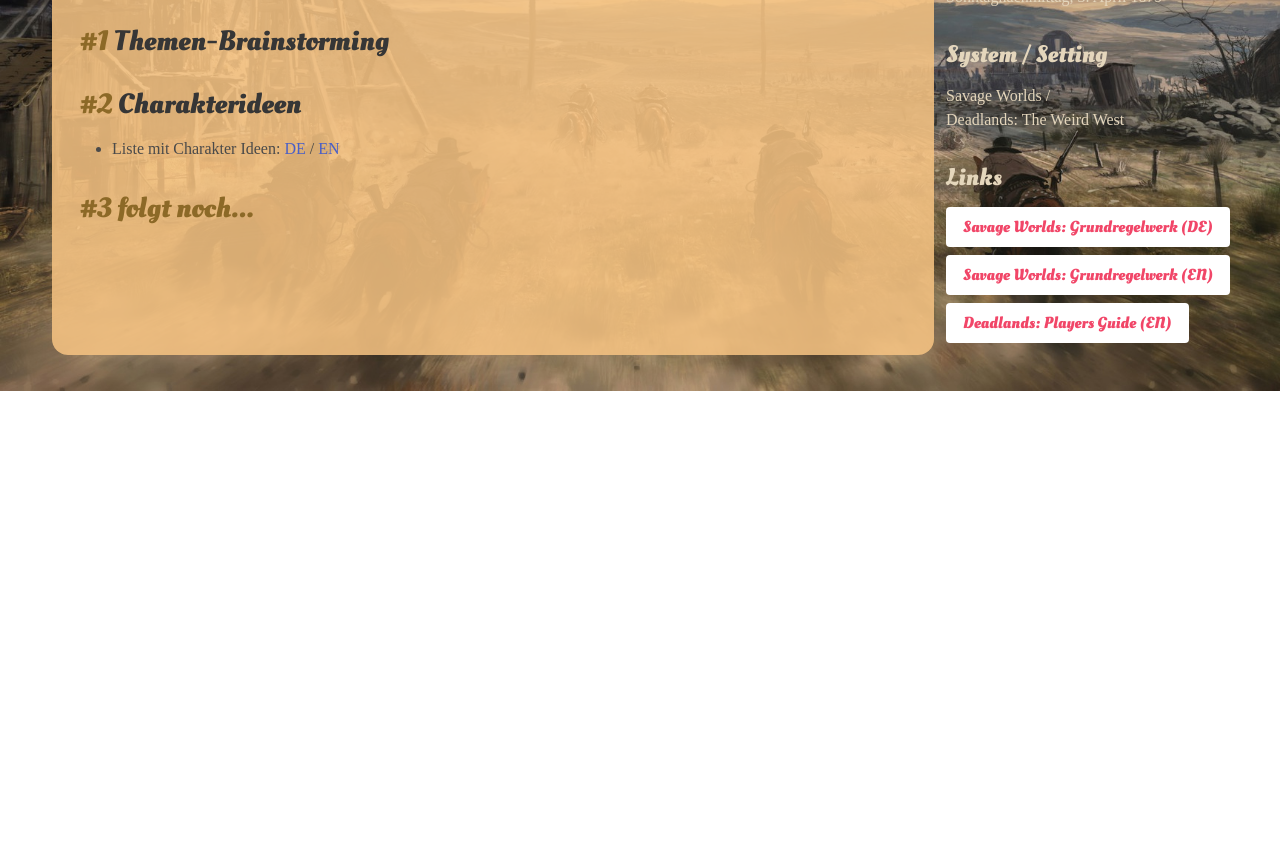
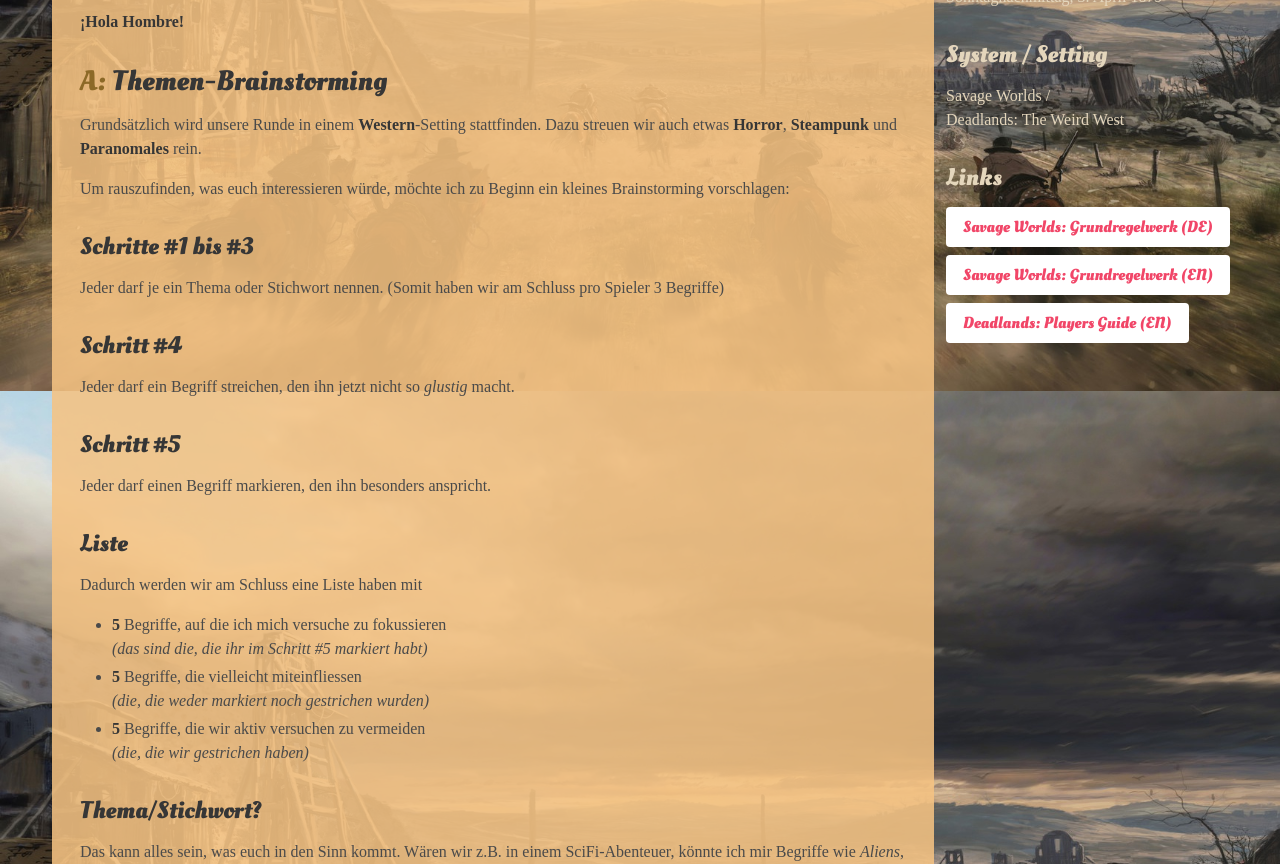
Before and after one commit to Level8Broccoli/deadlands.oliverbucher.com, an Eleventy site: page index.md in a window 1280 px wide. Shown: the part 409-1273 px from the top of the page. Before the commit the page ends 800 px from the top, so only its background shows below. Built offline with nearby package versions, Linux system fonts and the light colour scheme; Eleventy itself is replaced by a stand-in of ours; files that its build step writes are made by us from their sources; a web font is replaced by a local one.

Commit message:
index page

```diff
--- a/index.md
+++ b/index.md
@@ -6,10 +6,40 @@ homepage: true
 
 # Willkommen im Weird West
 
-## <span class="custom-number">#1</span> Themen-Brainstorming
+**¡Hola Hombre!**
 
-## <span class="custom-number">#2</span> Charakterideen
+## <span class="custom-number">A:</span> Themen-Brainstorming
+
+Grundsätzlich wird unsere Runde in einem **Western**-Setting stattfinden. Dazu streuen wir auch etwas **Horror**, **Steampunk** und **Paranomales** rein.
+
+Um rauszufinden, was euch interessieren würde, möchte ich zu Beginn ein kleines Brainstorming vorschlagen:
+
+### Schritte #1 bis #3
+Jeder darf je ein Thema oder Stichwort nennen. (Somit haben wir am Schluss pro Spieler 3 Begriffe)
+
+### Schritt #4
+Jeder darf ein Begriff streichen, den ihn jetzt nicht so _glustig_ macht.
+
+### Schritt #5
+Jeder darf einen Begriff markieren, den ihn besonders anspricht.
+
+### Liste
+Dadurch werden wir am Schluss eine Liste haben mit
+
+* **5** Begriffe, auf die ich mich versuche zu fokussieren\
+_(das sind die, die ihr im Schritt #5 markiert habt)_
+* **5** Begriffe, die vielleicht miteinfliessen\
+_(die, die weder markiert noch gestrichen wurden)_
+* **5** Begriffe, die wir aktiv versuchen zu vermeiden\
+_(die, die wir gestrichen haben)_
+
+### Thema/Stichwort?
+Das kann alles sein, was euch in den Sinn kommt. Wären wir z.B. in einem SciFi-Abenteuer, könnte ich mir Begriffe wie _Aliens_, _Lichtschwerter_, _Ressourcenknappheit_, _Schulden_ etc. vorstellen. Dann würde vielleicht jemand _Aliens_ streichen, da er gerne ohne Ausserirdische spielen möchte.
+
+## <span class="custom-number">B:</span> Charakterideen
 
 * Liste mit Charakter Ideen: [DE](/char-ideas/de) / [EN](/char-ideas/en)
 
-## <span class="custom-number">#3 folgt noch...</span>
+Achtung! Das _Savage Worlds_ Regelwerk ist sehr offen. Ihr werdet schlussendlich aus einer langen Liste von **Eigenschaften** und **Handicaps** auswählen können. Sowas wie Charakterklassen à la _Dungeons & Dragons_ gibt es hier nicht.
+
+## <span class="custom-number">mehr folgt noch...</span>
```
